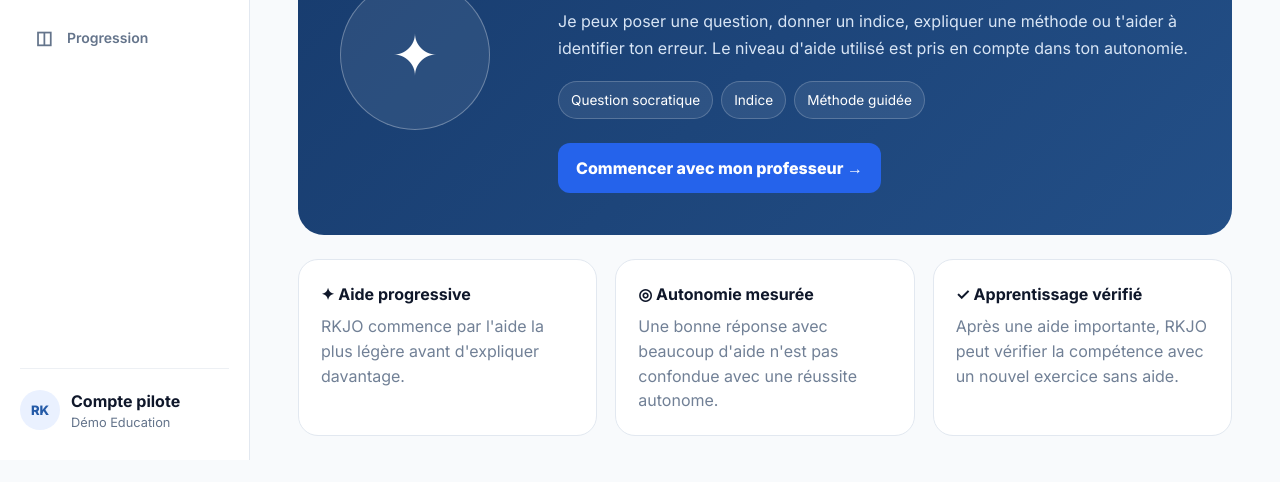
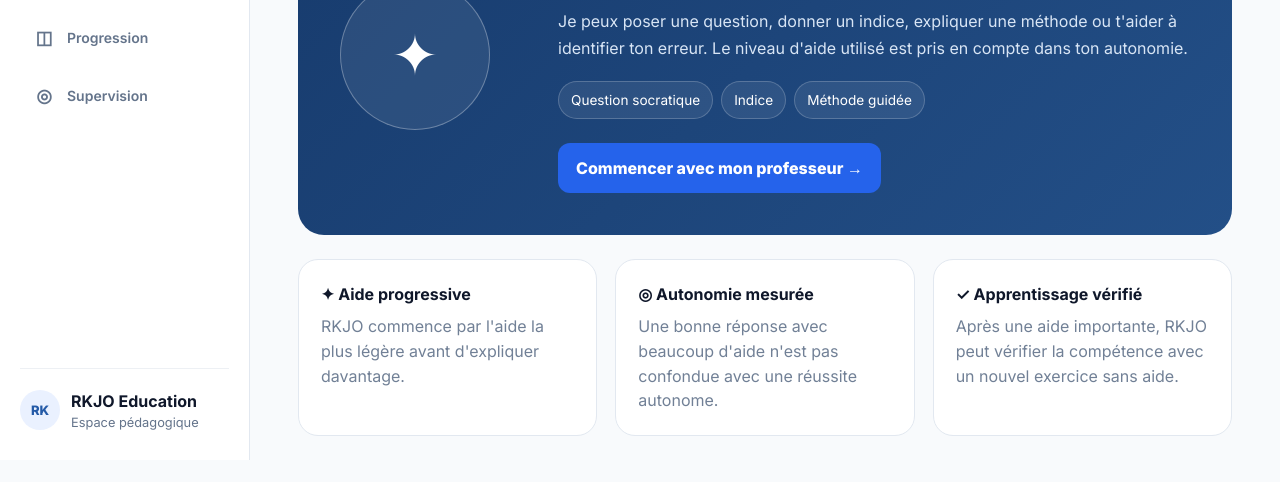
Before and after one commit to sowhatt/rkjo-ai-platform, a Next.js app in the folder apps/web/: page /education/tutor in a window 1280 px wide. Shown: the part 340-822 px from the top of the page. Built offline with nearby package versions, Linux system fonts and the light colour scheme.

Commit message:
feat(education): align navigation with academic design system

```diff
--- a/apps/web/src/components/education/EducationShell.tsx
+++ b/apps/web/src/components/education/EducationShell.tsx
@@ -47,6 +47,12 @@ const navigation = [
     icon: "◫",
     label: "Progression",
   },
+  {
+    key: "supervision" as const,
+    href: "/education/supervision",
+    icon: "◎",
+    label: "Supervision",
+  },
 ];
 
 export default function EducationShell({
@@ -82,8 +88,8 @@ export default function EducationShell({
         <div className="rkjo-edu-profile">
           <span className="rkjo-edu-avatar">RK</span>
           <span>
-            <strong>Compte pilote</strong>
-            <small>Démo Education</small>
+            <strong>RKJO Education</strong>
+            <small>Espace pédagogique</small>
           </span>
         </div>
       </aside>
```
